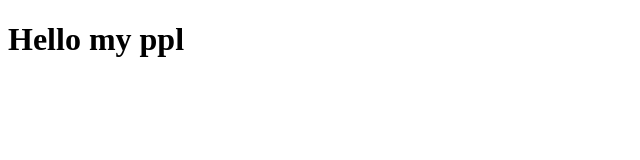
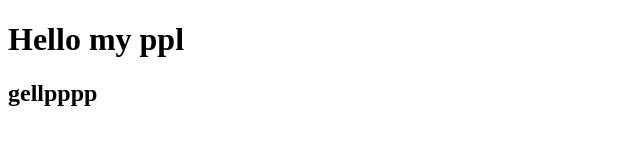
Before and after one commit to BPAdiv/Greater-sitee, a plain HTML site: page index.html in a window 1280 px wide. Shown: the whole page, without its empty margins (0-640 px from the left). Drawn offline with Linux system fonts and the light colour scheme.

Commit message:
newrer heading

```diff
--- a/index.html
+++ b/index.html
@@ -8,5 +8,6 @@
 </head>
 <body>
     <h1>Hello my ppl</h1>
+    <h2>gellpppp</h2>
 </body>
 </html>
```
